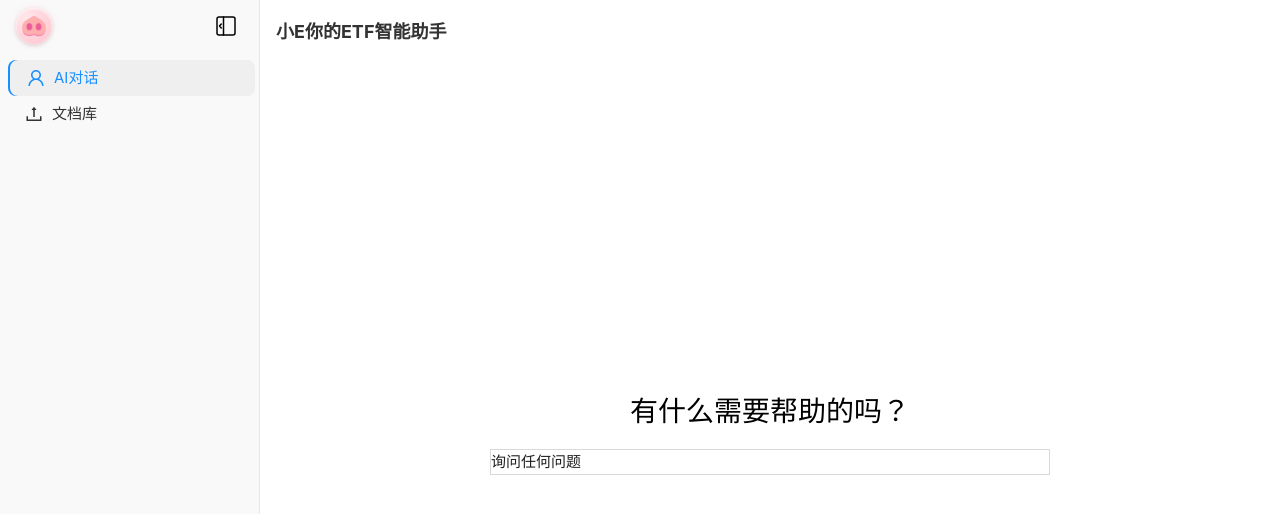
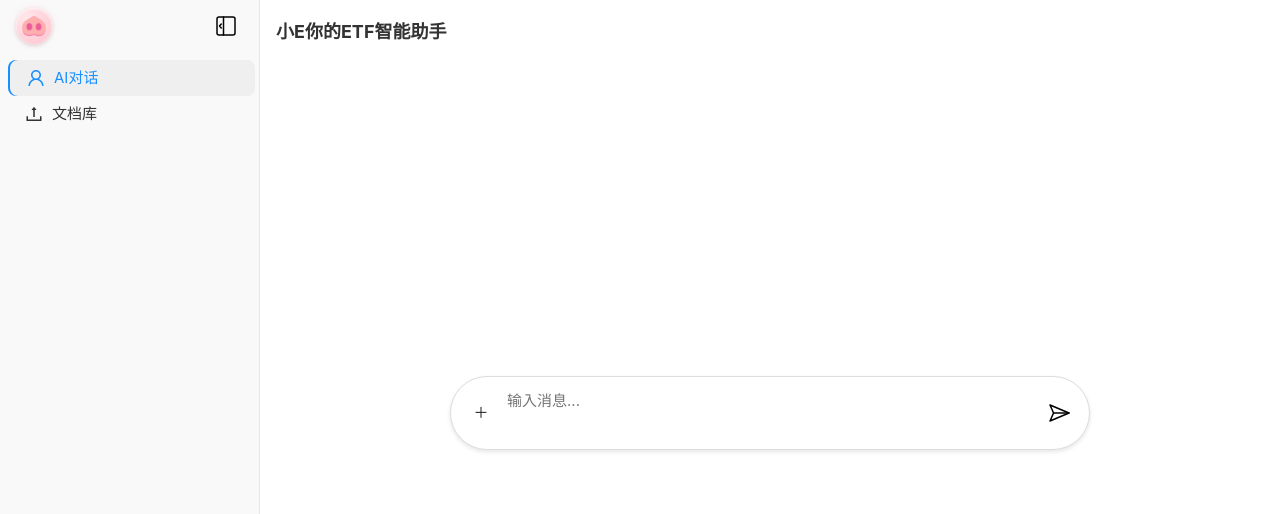
Before and after one commit to ai-ETF/front-end, a Vue app: page /chat in a window 1280 px wide. Shown: the top 514 px of the page. Built offline with nearby package versions, Linux system fonts and the light colour scheme.

Commit message:
使用自定义input，布局满意的版本

```diff
--- /dev/null
+++ b/src/components/Message.vue
@@ -0,0 +1,59 @@
+<template>
+  <div :class="['message', { 'user-message': isUser, 'ai-message': !isUser }]">
+    <div class="message-content">
+      {{ text }}
+    </div>
+  </div>
+</template>
+
+<script setup lang="ts">
+interface Props {
+  text: string
+  isUser: boolean
+  timestamp?: Date
+}
+
+withDefaults(defineProps<Props>(), {
+  timestamp: () => new Date()
+})
+</script>
+
+<style scoped>
+.message {
+  display: flex;
+  margin-bottom: 16px;
+  max-width: 80%;
+  align-items: flex-end;
+}
+
+.user-message {
+  margin-left: auto;
+  justify-content: flex-end;
+}
+
+.ai-message {
+  margin-right: auto;
+  justify-content: flex-start;
+}
+
+.message-content {
+  padding: 12px 16px;
+  border-radius: 18px;
+  font-size: 16px;
+  line-height: 1.5;
+  white-space: pre-wrap;
+  word-break: break-word;
+}
+
+.user-message .message-content {
+  background-color: #007bff;
+  color: white;
+  border-bottom-right-radius: 4px;
+}
+
+.ai-message .message-content {
+  background-color: #f1f1f1;
+  color: #333;
+  border-bottom-left-radius: 4px;
+}
+</style>
--- /dev/null
+++ b/src/components/MessagesContainer.vue
@@ -0,0 +1,75 @@
+<template>
+  <div class="messages-container" ref="containerRef">
+    <Message
+      v-for="(message, index) in messages"
+      :key="index"
+      :text="message.text"
+      :is-user="message.isUser"
+      :timestamp="message.timestamp"
+    />
+  </div>
+</template>
+
+<script setup lang="ts">
+import { ref, onMounted, onUpdated } from 'vue'
+import Message from './Message.vue'
+
+interface Message {
+  text: string
+  isUser: boolean
+  timestamp?: Date
+}
+
+interface Props {
+  messages: Message[]
+}
+
+defineProps<Props>()
+
+const containerRef = ref<HTMLElement | null>(null)
+
+const scrollToBottom = () => {
+  if (containerRef.value) {
+    containerRef.value.scrollTop = containerRef.value.scrollHeight
+  }
+}
+
+onMounted(() => {
+  scrollToBottom()
+})
+
+onUpdated(() => {
+  scrollToBottom()
+})
+</script>
+
+<style scoped>
+.messages-container {
+  flex: 1;
+  overflow-y: auto;
+  padding: 24px;
+  display: flex;
+  flex-direction: column;
+  width: 100%;
+  max-width: 900px;
+  margin: 0 auto;
+}
+
+/* 滚动条样式 */
+.messages-container::-webkit-scrollbar {
+  width: 6px;
+}
+
+.messages-container::-webkit-scrollbar-track {
+  background: transparent;
+}
+
+.messages-container::-webkit-scrollbar-thumb {
+  background: #ccc;
+  border-radius: 3px;
+}
+
+.messages-container::-webkit-scrollbar-thumb:hover {
+  background: #888;
+}
+</style>
--- /dev/null
+++ b/src/components/chatInput/chatInput.vue
@@ -0,0 +1,113 @@
+<template>
+  <div class="chat-input">
+    <div class="input-wrapper">
+      <!-- 前缀插槽（左侧图标） -->
+      <div class="coin prefix">
+        <slot name="prefix"></slot>
+      </div>
+
+      <!-- 输入框 -->
+      <textarea
+        v-model="message"
+        class="input-field"
+        placeholder="输入消息..."
+        @keydown.enter="handleSend"
+      ></textarea>
+
+      <!-- 后缀插槽（右侧图标） -->
+      <div class="coin suffix">
+        <slot name="suffix"></slot>
+      </div>
+    </div>
+  </div>
+</template>
+
+<script setup lang="ts">
+import { ref, defineEmits } from 'vue'
+
+// 向父组件发出事件
+const emit = defineEmits(['send'])
+const message = ref('')
+
+// 发送逻辑（点击或回车）
+const handleSend = (event: KeyboardEvent) => {
+  // 只有在按下 Enter 键且没有按下 Shift 键时发送消息
+  if (event.key === 'Enter' && !event.shiftKey) {
+    event.preventDefault()
+    if (!message.value.trim()) return
+    emit('send', message.value)
+    message.value = ''
+  }
+}
+</script>
+
+<style scoped>
+/* ===== 布局容器 ===== */
+.chat-input {
+  width: 100%;
+  display: flex;
+  justify-content: center;
+  margin-top: 300px; /* 调整位置：向下移动 */
+  padding: 12px;
+}
+
+/* ===== 输入框外层容器 ===== */
+.input-wrapper {
+  width: 640px;
+  min-width: 300px;
+  min-height: 56px;
+  display: flex;
+  align-items: center;
+  background: #fff;
+  border: 1px solid #ddd;
+  border-radius: 50px;
+  padding: 6px 16px;
+  box-shadow: 0 2px 4px rgba(0, 0, 0, 0.1);
+}
+
+/* ===== 输入框本体 ===== */
+.input-field {
+  flex: 1;
+  border: none;
+  outline: none;
+  background: transparent;
+  font-size: 15px;
+  padding: 6px;
+  resize: none; /* 禁止用户调整大小 */
+  min-height: 24px; /* 最小高度 */
+  max-height: 200px; /* 最大高度 */
+  overflow-y: auto; /* 垂直滚动 */
+  font-family: inherit; /* 使用与页面相同的字体 */
+}
+
+/* ===== 统一的图标容器（coin） ===== */
+.coin {
+  display: flex;
+  align-items: center;
+  justify-content: center;
+  width: 28px;
+  height: 28px;
+  border-radius: 50%;
+  cursor: pointer;
+  transition: background 0.2s;
+}
+
+.coin:hover {
+  background: #f2f2f2;
+}
+
+.coin svg {
+  width: 18px;
+  height: 18px;
+  color: #555;
+}
+
+/* ===== 左右间距控制 ===== */
+.prefix {
+  margin-right: 6px;
+}
+
+.suffix {
+  margin-left: 6px;
+}
+</style>
--- a/src/views/ChatView.vue
+++ b/src/views/ChatView.vue
@@ -1,62 +1,34 @@
-<script setup lang="ts">
-import { ref } from 'vue'
-import { Input } from 'ant-design-vue'
-</script>
+<template>
+  <div class="page">
+    <ChatInput @send="onSend">
+      <!-- 左边插槽 -->
+      <template #prefix>
+        <span>＋</span>
+      </template>
 
-
-<template>
-  <div class="center-shell">
-    <h1 class="title">有什么需要帮助的吗？</h1>
-    <Input class="input-style" placeholder="询问任何问题" />
+      <!-- 右边插槽 -->
+      <template #suffix>
+        <img :src="sentSvg"></img>
+      </template>
+    </ChatInput>
   </div>
 </template>
 
+<script setup lang="ts">
+import ChatInput from '@/components/chatInput/chatInput.vue'
+import sentSvg from '@/assets/svg/send.svg'
+const onSend = (msg: string) => {
+  console.log('发送消息：', msg)
+}
+</script>
 
 <style scoped>
-/* 使用 Flex 布局来近似原来的 Grid 定位，并逐行注释 */
-* { box-sizing: border-box; } /* 统一盒模型 */
-.center-shell {
-  height: calc(100vh - 64px); /* 容器高度 */
-  display: flex; /* 使用 flex 布局 */
-  flex-direction: column; /* 垂直堆叠子元素 */
-  align-items: center; /* 子元素水平居中 */
-  justify-content: center; /* 子元素垂直居中 */
-  gap: 16px; /* 元素间距 */
-  padding: 16px; /* 内边距 */
-  /* 渐变背景 */
-  /* background: linear-gradient(180deg,#041021 0%, #081426 100%); */
+.page {
+  display: flex;
+  flex-direction: column;
+  height: calc(100-64);
+  justify-content: flex-end;
 }
 
-/* 为了模拟 grid 的 grid-column:3/7 跨度，我们限制标题最大宽度为容器的约 33% 到 58% 之间 */
-.title {
-  margin: 0; /* 重置外边距 */
-  font-size: 28px; /* 字号 */
-  color: #000000; /* 文字颜色 */
-  text-align: center; /* 文字居中 */
-  width: 40%; /* 近似占据 3/7 的视觉宽度（可调整） */
-  max-width: 58%; /* 不超过 58% */
-  min-width: 33%; /* 最小约 33% */
-}
 
-.input-style {
-  width: 560px; /* 固定宽度以匹配桌面布局 */
-  max-width: 90%; /* 响应式上限 */
-}
-
-.input-style .ant-input {
-  border-radius: 8px; /* 圆角 */
-  padding: 10px 12px; /* 内边距 */
-  background: rgba(255,255,255,0.02); /* 背景色 */
-  color: #e6eef8; /* 文本颜色 */
-  border: 1px solid rgba(255,255,255,0.04); /* 边框 */
-}
-
-@media (max-width: 768px) {
-  .title { width: 80%; min-width: auto; max-width: 90%; font-size: 22px } /* 中等屏：标题扩展以适配 */
-  .input-style { width: 100% } /* 中等屏：输入占满宽度 */
-}
-
-@media (max-width: 420px) {
-  .title { font-size: 18px } /* 小屏：更小字体 */
-}
 </style>
```
Also changed, not shown: src/assets/svg/send.svg (added).
